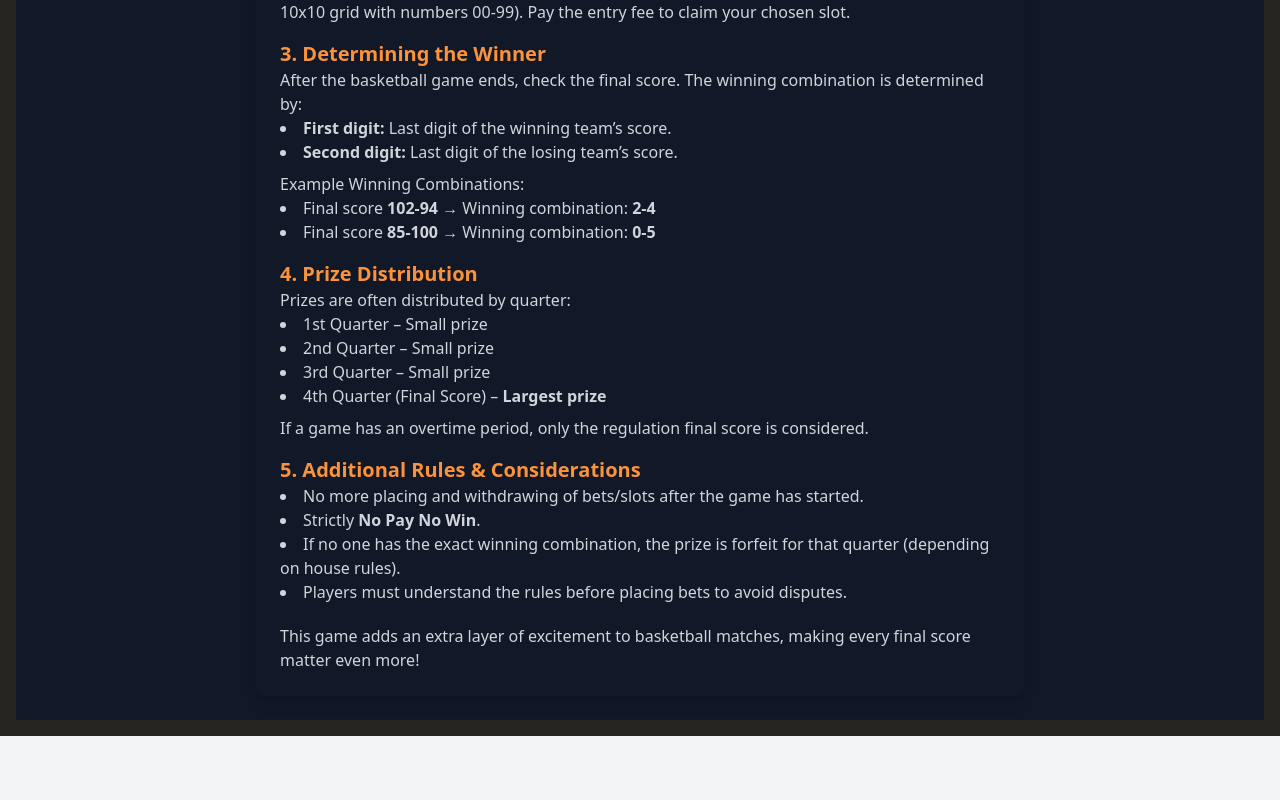
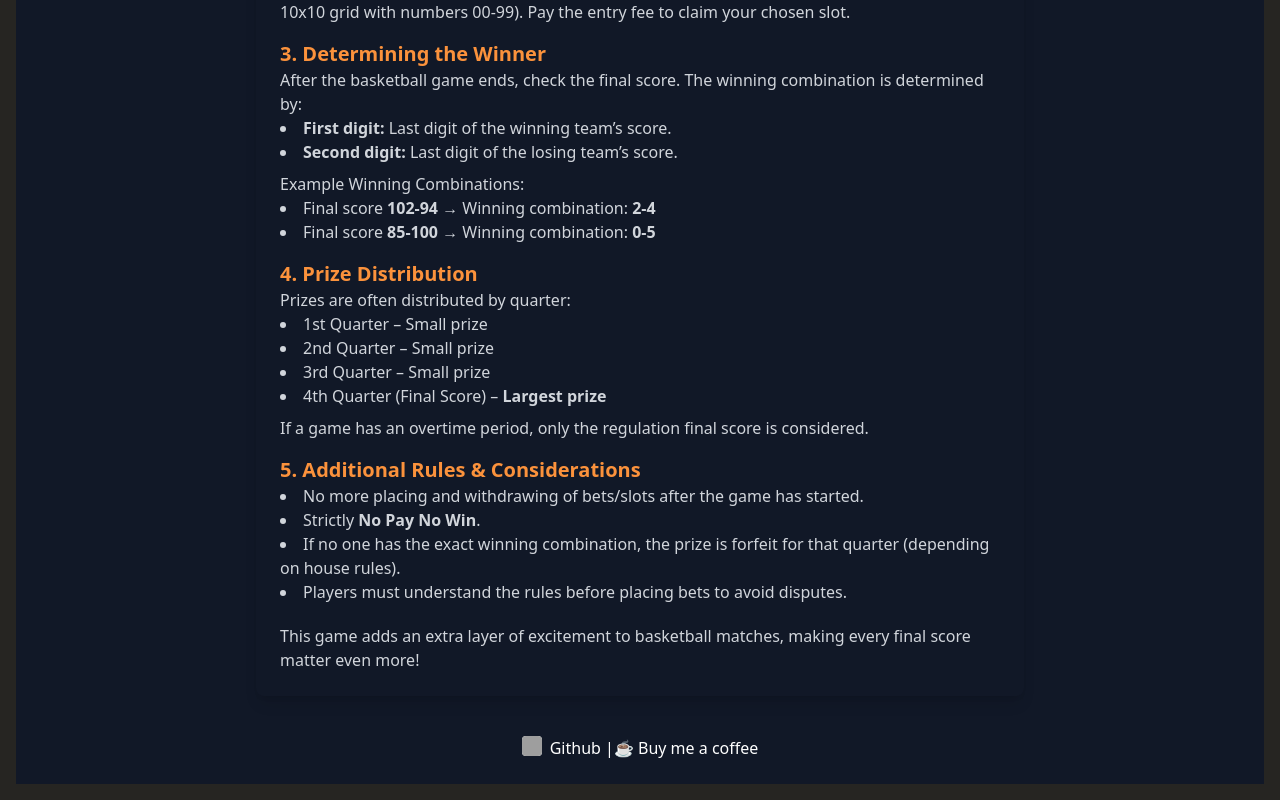
Before and after one commit to mrclaytorres/basketball-score-ending-game, a Next.js app in the folder frontend/: page / in a window 1280 px wide. Shown: the part 837-1637 px from the top of the page. Before the commit the page ends 1573 px from the top, so only its background shows below. Built offline with nearby package versions, Linux system fonts and the light colour scheme; no server answers; grey boxes are pictures that could not be loaded.

Commit message:
Adding Social component

```diff
--- /dev/null
+++ b/frontend/app/components/Socials.js
@@ -0,0 +1,19 @@
+export default function Socials() {
+  return (
+    <div className="flex items-center justify-center">
+      <p className="flex items-center justify-center">
+				<a href="https://github.com/mrclaytorres" target="_blank" rel="noopener noreferrer" className="flex align-middle">
+					<img src="https://cdn.jsdelivr.net/gh/devicons/devicon/icons/github/github-original.svg" alt="GitHub" className="bg-white rounded mr-2 h-[20px] w-[20px]"/>
+					Github |
+				</a>
+				<a
+          href="https://buymeacoffee.com/claytorres"
+          target="_blank"
+          rel="noopener noreferrer"
+        >
+          ☕ Buy me a coffee
+        </a>
+      </p>
+    </div>
+  );
+}
--- a/frontend/app/page.js
+++ b/frontend/app/page.js
@@ -5,6 +5,7 @@ import { getSession } from "next-auth/react";
 import { useRouter } from "next/navigation";
 import HowToPlay from "./components/HowToPlay";
 import LogoutButton from "./components/LogoutButton";
+import Socials from "./components/Socials";
 
 export default function HomePage() {
   const router = useRouter();
@@ -68,6 +69,9 @@ export default function HomePage() {
       <div className="mt-10 w-full max-w-4xl">
         <HowToPlay />
       </div>
+      <div className="mt-10 w-full max-w-4xl">
+        <Socials />
+      </div>
     </div>
   );
 }
```
